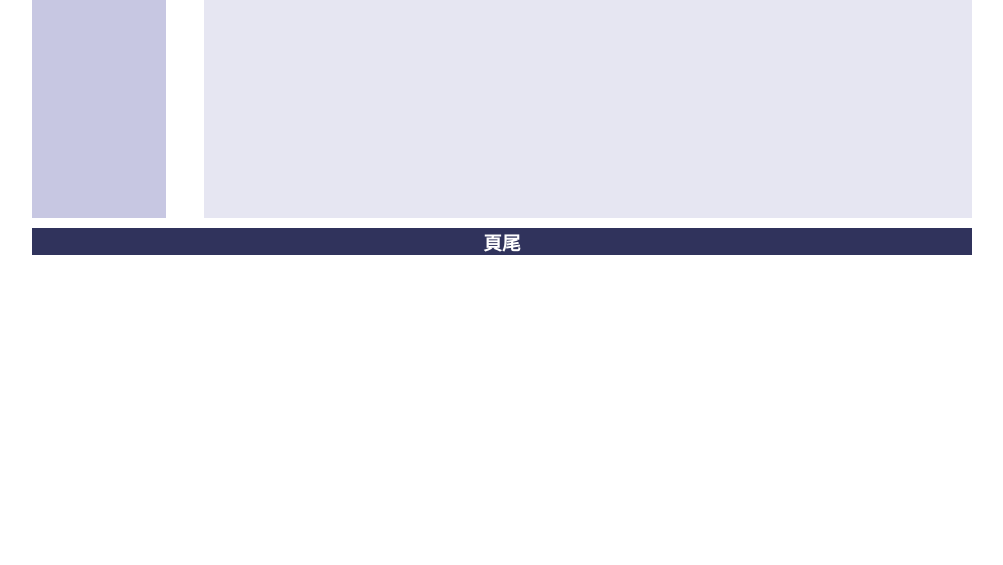
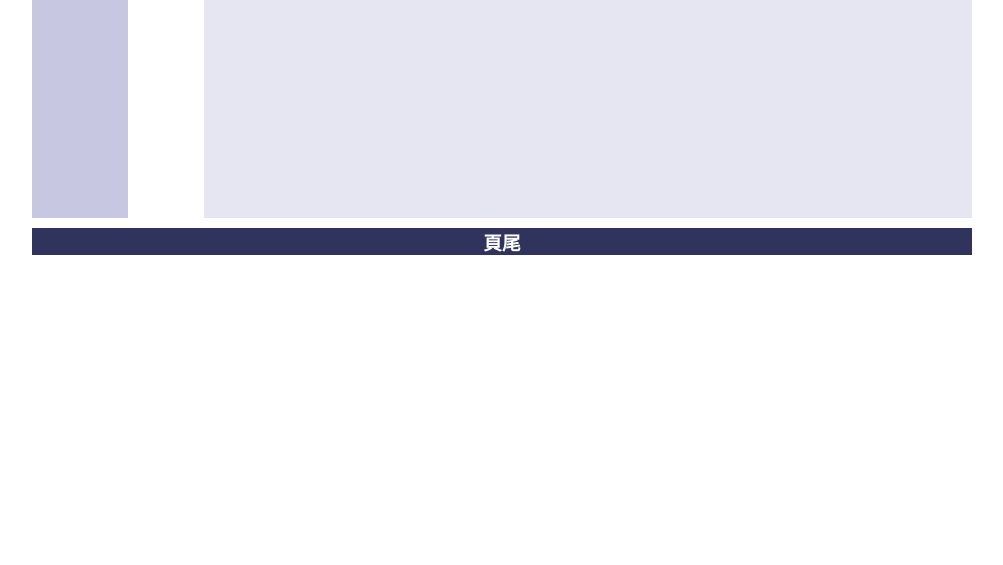
Before and after one commit to fezaki/fezaki.github.io, a plain HTML site: page W5/HW.html in a window 1280 px wide. Shown: the part 235-800 px from the top of the page, without its empty margins (138-1141 px from the left). Drawn offline with Linux system fonts and the light colour scheme.

Commit message:
Update HW.html

```diff
--- a/W5/HW.html
+++ b/W5/HW.html
@@ -7,7 +7,7 @@
         header{margin: 1%;background: #30335C;color: white;}
         nav{margin: 1%;background: black;color: white;}
         main{float: right;width: 80%;height: 300px;margin: 1%;background: #E6E6F2;}
-        aside{float: left;width: 14%;height: 300px;margin: 1%;background: #C7C7E2;}
+        aside{float: left;width: 10%;height: 300px;margin: 1%;background: #C7C7E2;}
         footer{clear: left;margin: 1%;background: #30335C;color:white;}
     </style>
     </head>
```
